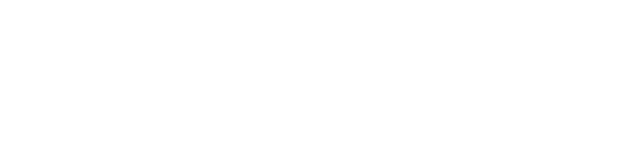
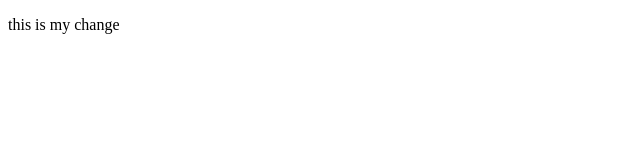
Before and after one commit to amirsaars/test, a plain HTML site: page dashboard.html in a window 1280 px wide. Shown: the whole page, without its empty margins (0-640 px from the left). Drawn offline with Linux system fonts and the light colour scheme.

Commit message:
some changes

```diff
--- a/dashboard.html
+++ b/dashboard.html
@@ -5,5 +5,7 @@
     <meta name="viewport" content="width=device-width, initial-scale=1.0" />
     <title>Document</title>
   </head>
-  <body></body>
+  <body>
+    <p>this is my change</p>
+  </body>
 </html>
```
